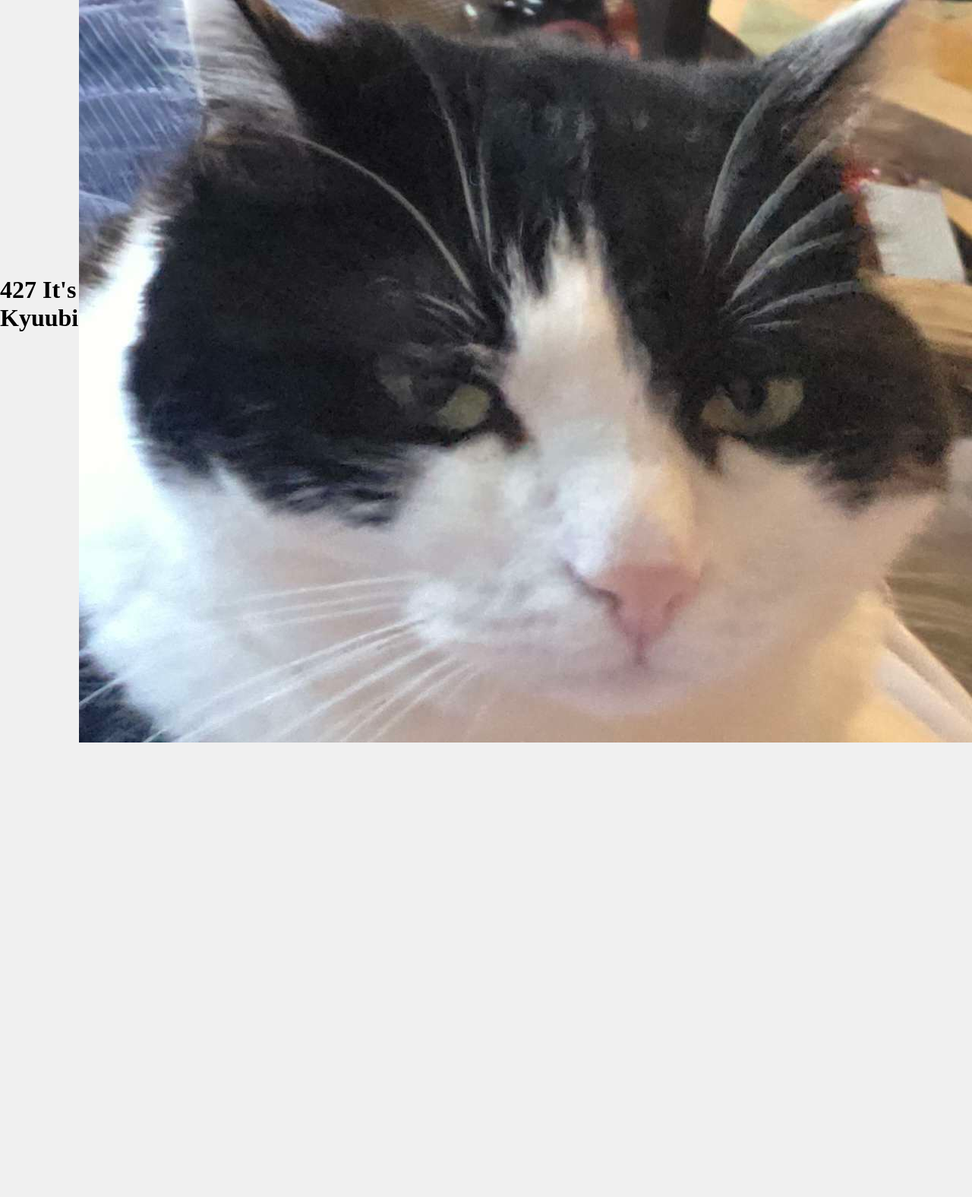
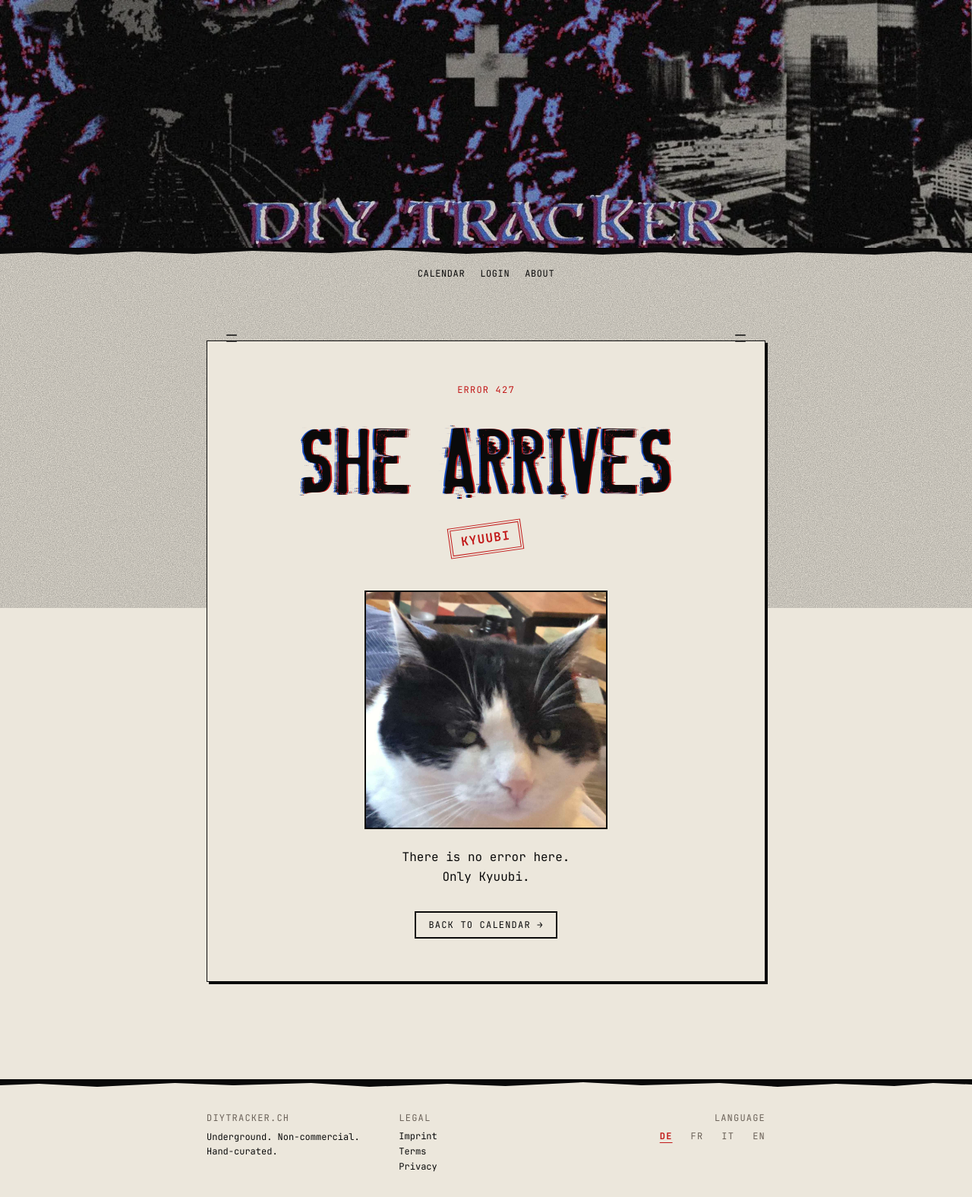
Before and after one commit to lucaggett/diytracker, a Flask app: page /kyuubi in a window 1280 px wide. Shown: the whole page at 76% size. Before the commit the page ends 977 px from the top, so only its background shows below. Run offline with Flask 3, Linux system fonts and the light colour scheme; style sheets or scripts are compiled from the project's sources.

Commit message:
kyuubi arrives

```diff
--- a/templates/kyuubi.html
+++ b/templates/kyuubi.html
@@ -1,30 +1,30 @@
-<!-- Kyuubi.html, a single page for a silly picture of kyuubi-->
+{% extends 'base_public.html' %}
 
-<!-- 427 It's Kyuubi Error -->
- <!DOCTYPE html>
-<html lang="en">
-<head>
-    <meta charset="UTF-8">
-    <meta name="viewport" content="width=device-width, initial-scale=1.0">
-    <title>She Arrives</title>
-    <style>
-        body {
-            display: flex;
-            justify-content: center;
-            align-items: center;
-            height: 100vh;
-            margin: 0;
-            background-color: #f0f0f0;
-        }
-        img {
-            max-width: 100%;
-            height: auto;
-        }
-    </style>
-</head>
-<body>
-    <!-- Display "427 It's kyuubi" error-->
-    <h1>427 It's Kyuubi</h1>
-    <img src="{{ url_for('static', filename='img/kyuubi.jpg') }}" alt="Kyuubi">
-</body>
-</html>
+{% block title %}427 · It's Kyuubi — diytracker.ch{% endblock %}
+
+{% block content %}
+<div class="max-w-3xl mx-auto px-4 py-16 text-center">
+  <div class="flyer-card p-8 md:p-14 relative">
+    <svg class="absolute -top-3 left-6 w-4 h-4 text-ink" aria-hidden="true"><use href="#sym-staple"/></svg>
+    <svg class="absolute -top-3 right-6 w-4 h-4 text-ink" aria-hidden="true"><use href="#sym-staple"/></svg>
+
+    <p class="font-mono text-xs uppercase tracking-widest text-bleed mb-4">Error 427</p>
+    <h1 class="font-richEatin text-7xl md:text-9xl mis-reg leading-none">SHE ARRIVES</h1>
+    <div class="my-6 inline-block stamp">KYUUBI</div>
+
+    <img src="{{ url_for('static', filename='img/kyuubi.jpg') }}" alt="Kyuubi"
+         class="mx-auto my-6 max-w-xs w-full border-2 border-ink">
+
+    <p class="font-mono text-sm md:text-base text-ink leading-relaxed max-w-md mx-auto">
+      There is no error here.<br>
+      Only Kyuubi.
+    </p>
+    <p class="mt-8">
+      <a href="{{ url_for('public.calendar_view') }}"
+         class="inline-block font-mono text-xs uppercase tracking-widest border-2 border-ink px-4 py-2 hover:bg-ink hover:text-paper transition-colors">
+        Back to calendar →
+      </a>
+    </p>
+  </div>
+</div>
+{% endblock %}
```
Also changed, not shown: 1 other file.
